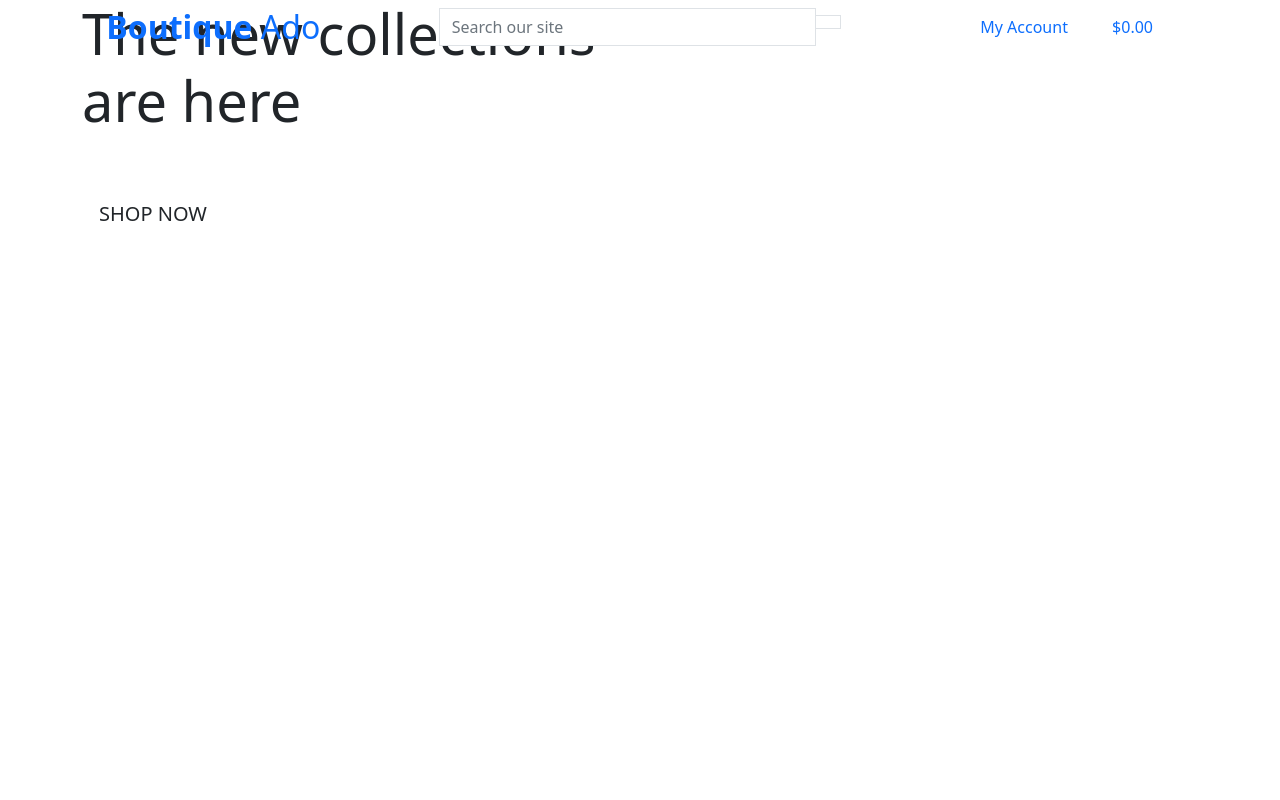
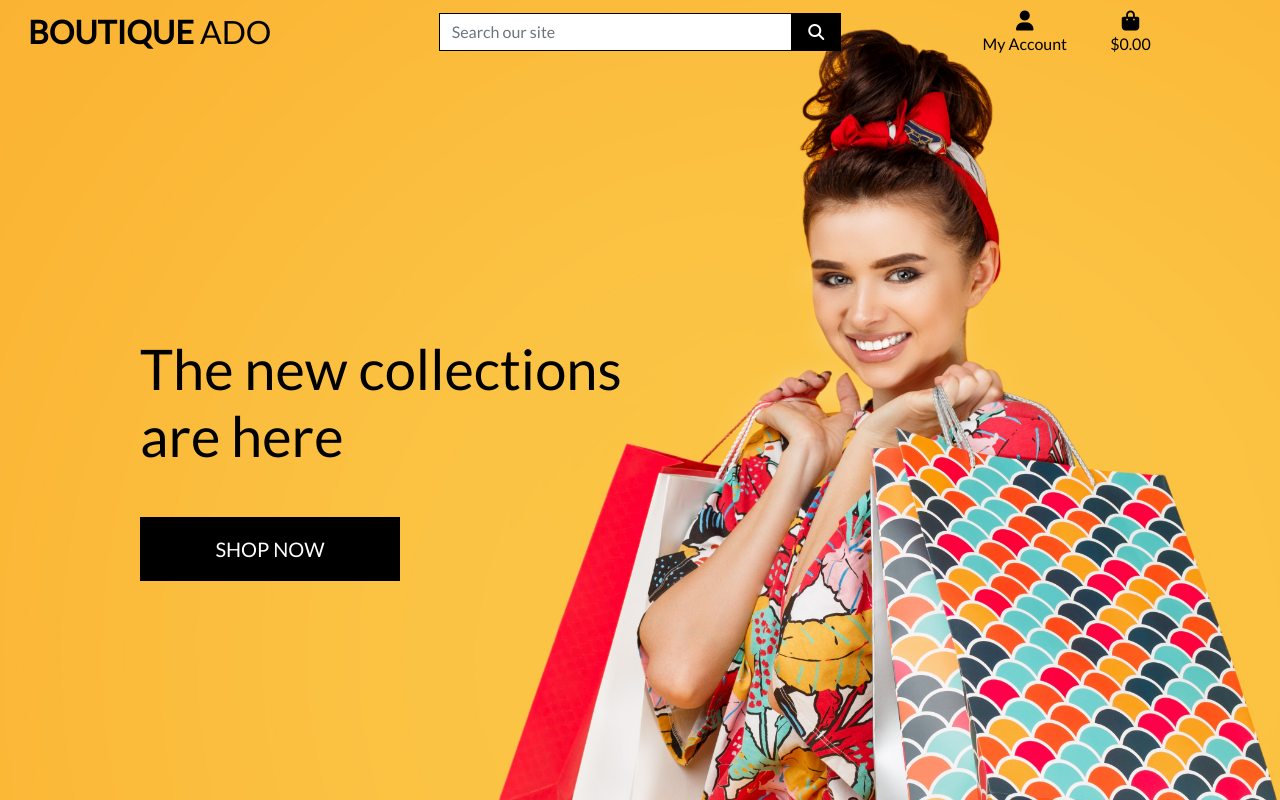
Before and after one commit to Kdoggg666/online-store-walkthrough, a Django app: page / in a window 1280 px wide. Run offline with Django 3.2, Linux system fonts and the light colour scheme; some libraries are stand-ins or nearby versions.

Commit message:
Completed homepage header and CSS

```diff
--- a/boutique_ado/settings.py
+++ b/boutique_ado/settings.py
@@ -147,6 +147,10 @@ USE_TZ = True
 # https://docs.djangoproject.com/en/3.2/howto/static-files/
 
 STATIC_URL = '/static/'
+STATICFILES_DIRS = (os.path.join(BASE_DIR, 'static'),)
+
+MEDIA_URL = '/media/'
+MEDIA_ROOT = os.path.join(BASE_DIR, 'media')
 
 # Default primary key field type
 # https://docs.djangoproject.com/en/3.2/ref/settings/#default-auto-field
--- a/boutique_ado/urls.py
+++ b/boutique_ado/urls.py
@@ -15,9 +15,11 @@ Including another URLconf
 """
 from django.contrib import admin
 from django.urls import path, include
+from django.conf import settings
+from django.conf.urls.static import static
 
 urlpatterns = [
     path('admin/', admin.site.urls),
     path('accounts/', include('allauth.urls')),
     path('', include('home.urls')),
-]
+] + static(settings.MEDIA_URL, document_root=settings.MEDIA_ROOT)
--- /dev/null
+++ b/static/css/base.css
@@ -0,0 +1,81 @@
+html {
+    height: 100%;
+}
+
+body {
+    background: url('/media/homepage_background_cropped.jpg') no-repeat center center fixed;
+    background-size: cover;
+    height: calc(100vh - 164px);
+    color: #555;
+    font-family: 'Lato';
+}
+
+/* from Bulma */
+.icon {
+    align-items: center;
+    display: inline-flex;
+    justify-content: center;
+    height: 1.5rem;
+    width: 1.5rem;
+}
+
+.logo-font {
+    text-transform: uppercase;
+}
+
+.main-logo-link {
+    width: fit-content;
+}
+
+.shop-now-button {
+    background: black;
+    color: white;
+    min-width: 260px;
+}
+
+.btn-black {
+    background: black;
+    color: white;
+}
+
+.shop-now-button:hover,
+.shop-now-button:active,
+.shop-now-button:focus,
+.btn-black:hover,
+.btn-black:active,
+.btn-black:focus {
+    background: #222;
+    color: white;
+}
+
+.text-black {
+    color: #000 !important;
+}
+
+.border-black {
+    border: 1px solid black !important;
+}
+
+/* -------------------------------- Media Queries */
+
+/* Slightly larger container on xl screens */
+@media (min-width: 1200px) {
+  .container {
+    max-width: 80%;
+  }
+}
+
+/* fixed top navbar only on medium and up */
+@media (min-width: 992px) {
+    .fixed-top-desktop-only {
+        position: fixed;
+        top: 0;
+        right: 0;
+        left: 0;
+        z-index: 1030;
+    }
+
+    .header-container {
+        padding-top: 164px;
+    }
+}
--- a/templates/base.html
+++ b/templates/base.html
@@ -16,6 +16,8 @@
 
     {% block corecss %}
       <link href="https://cdn.jsdelivr.net/npm/bootstrap@5.0.1/dist/css/bootstrap.min.css" rel="stylesheet" integrity="sha384-+0n0xVW2eSR5OomGNYDnhzAbDsOXxcvSN1TPprVMTNDbiYZCxYbOOl7+AMvyTG2x" crossorigin="anonymous">
+      <link href="https://fonts.googleapis.com/css2?family=Lato&display=swap" rel="stylesheet">
+      <link rel="stylesheet" href="{% static 'css/base.css' %}">
     {% endblock %}
 
     {% block extra_css %}
@@ -25,6 +27,7 @@
       <script src="https://cdn.jsdelivr.net/npm/bootstrap@5.0.1/dist/js/bootstrap.bundle.min.js" integrity="sha384-gtEjrD/SeCtmISkJkNUaaKMoLD0//ElJ19smozuHV6z3Iehds+3Ulb9Bn9Plx0x4" crossorigin="anonymous"></script>
       <script src="https://cdn.jsdelivr.net/npm/@popperjs/core@2.9.2/dist/umd/popper.min.js" integrity="sha384-IQsoLXl5PILFhosVNubq5LC7Qb9DXgDA9i+tQ8Zj3iwWAwPtgFTxbJ8NT4GN1R8p" crossorigin="anonymous"></script>
       <script src="https://cdn.jsdelivr.net/npm/bootstrap@5.0.1/dist/js/bootstrap.min.js" integrity="sha384-Atwg2Pkwv9vp0ygtn1JAojH0nYbwNJLPhwyoVbhoPwBhjQPR5VtM2+xf0Uwh9KtT" crossorigin="anonymous"></script>
+      <script src="https://kit.fontawesome.com/195f3c863e.js" crossorigin="anonymous"></script>
     {% endblock %}
 
     {% block extra_js %}
```
Also changed, not shown: media/homepage_background_cropped.jpg (added). Lines whose indentation alone changed are shown as unchanged.
